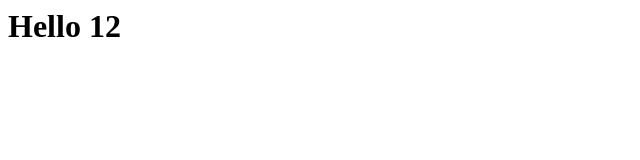
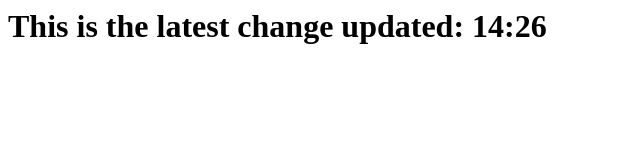
Before and after one commit to metropolitanjack/coding-challenge-result, a plain HTML site: page PowerVolumeExtract.Svc/index.htm in a window 1280 px wide. Shown: the whole page, without its empty margins (0-640 px from the left). Drawn offline with Linux system fonts and the light colour scheme.

Commit message:
Update index.htm

```diff
--- a/PowerVolumeExtract.Svc/index.htm
+++ b/PowerVolumeExtract.Svc/index.htm
@@ -1,5 +1,5 @@
 <html>
 <body>
-<h1>Hello 12</h1>
+<h1>This is the latest change updated: 14:26</h1>
 </body>
 </html>
```
